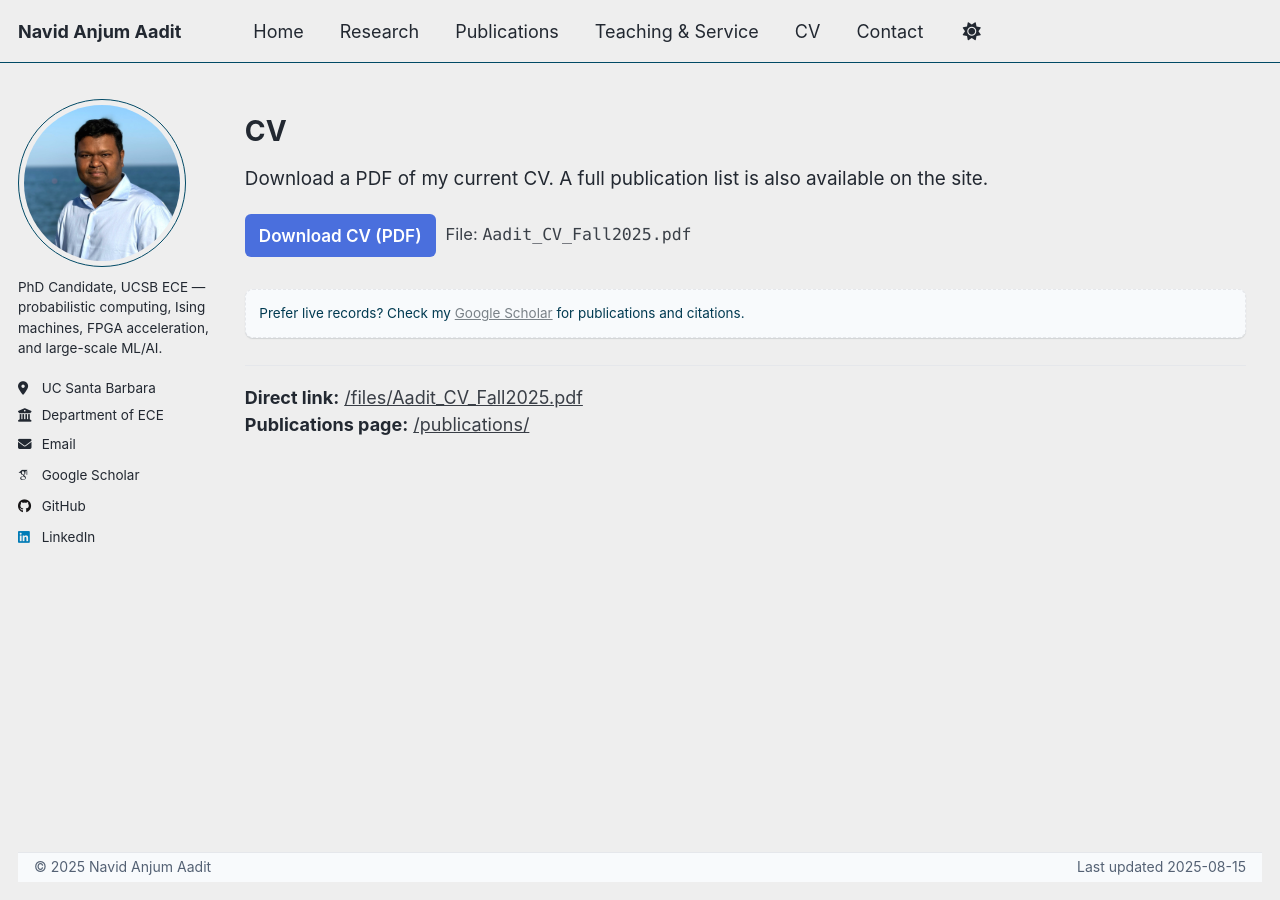
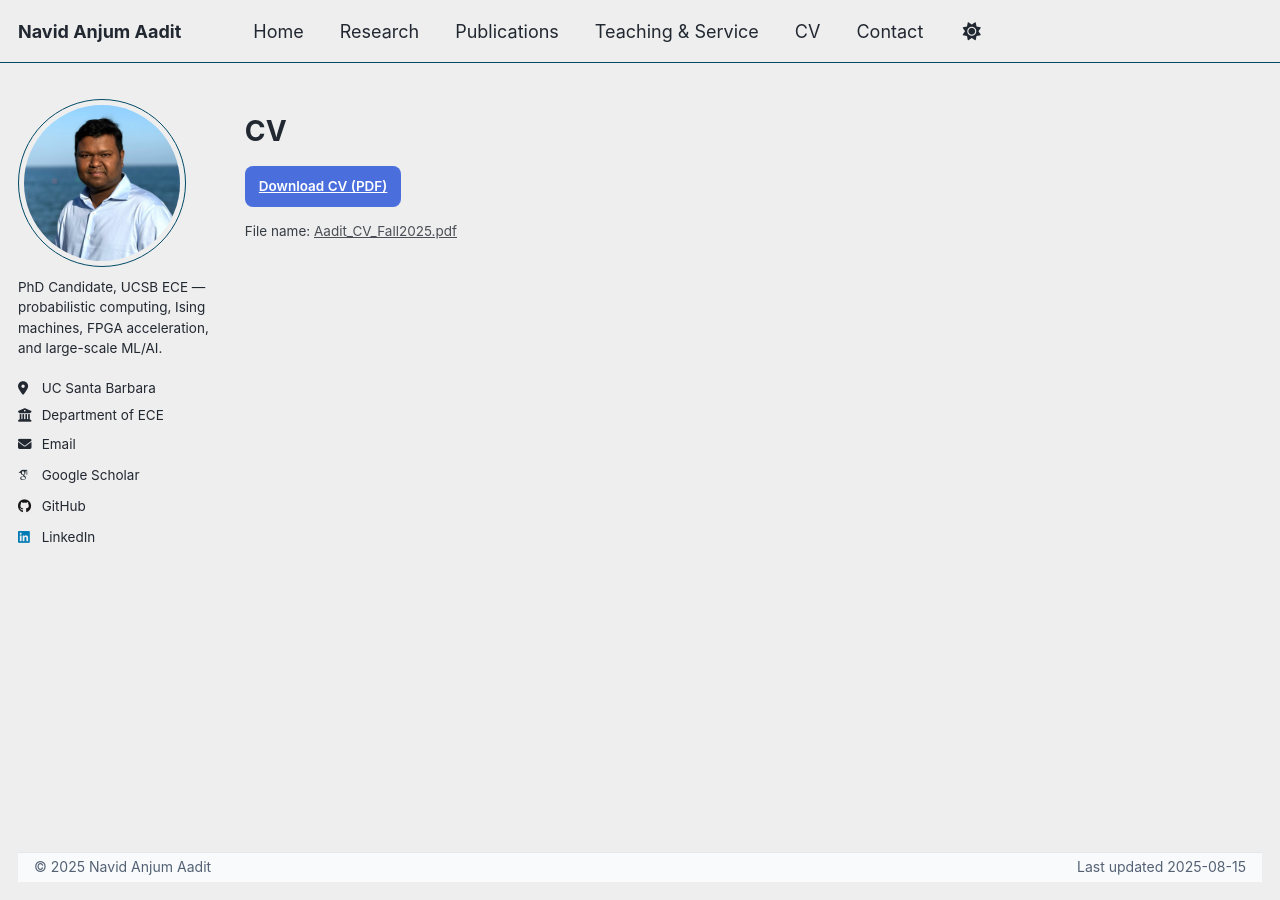
Before and after one commit to navidaadit/navidaadit.github.io, a Jekyll site: the page built from _pages/cv.md, in a window 1280 px wide. Built offline with Jekyll 4.4.1, drawn with Linux system fonts in a browser that asks for light colours; some web fonts are replaced.

Commit message:
Update cv.md

```diff
--- a/_pages/cv.md
+++ b/_pages/cv.md
@@ -5,33 +5,18 @@ title: "CV"
 author_profile: true
 ---
 
-<!-- Page-scoped styles (theme-aware) -->
+<!-- Page-scoped styles (minimal, theme-aware) -->
 <style>
-.cv-lead{font-size:1.05rem;line-height:1.65;margin:.2rem 0 1.1rem;}
-.cv-actions{display:flex;gap:10px;align-items:center;margin:.6rem 0 1.2rem;}
-.btn{display:inline-block;font-weight:600;text-decoration:none;border-radius:8px;padding:10px 14px;border:1px solid transparent;transition:transform .02s ease,background-color .2s ease,border-color .2s ease;}
-.btn:active{transform:translateY(1px);}
-.btn--cv{background:#4a6fdd;color:#fff;border-color:#3f5fc0;}
-.btn--cv:hover{background:#3f5fc0;border-color:#3552a6;}
-.meta{font-size:.92rem;opacity:.88;margin-top:-.3rem}
-.hr{height:1px;background:var(--footer-border,#e5e7eb);margin:1rem 0}
-.notice{font-size:.95rem;padding:.75rem;border:1px dashed var(--footer-border,#e5e7eb);border-radius:8px;background:var(--footer-bg,#f8fafc)}
+.cv-wrap{margin:.4rem 0 1.2rem}
+.btn{display:inline-block;font-weight:600;text-decoration:none;border-radius:8px;padding:10px 14px;border:1px solid #3f5fc0;background:#4a6fdd;color:#fff;transition:background-color .2s ease,border-color .2s ease,transform .02s ease}
+.btn:hover{background:#3f5fc0;border-color:#3552a6}
+.btn:active{transform:translateY(1px)}
+.small{font-size:.92rem;opacity:.9;margin-top:.6rem}
 </style>
 
-<div class="cv-lead">
-Download a PDF of my current CV. A full publication list is also available on the site.
+<div class="cv-wrap">
+  <a class="btn" href="/files/Aadit_CV_Fall2025.pdf">Download CV (PDF)</a>
+  <div class="small">
+    File name: <a href="/files/Aadit_CV_Fall2025.pdf">Aadit_CV_Fall2025.pdf</a>
+  </div>
 </div>
-
-<div class="cv-actions">
-  <a class="btn btn--cv" href="/files/Aadit_CV_Fall2025.pdf">Download CV (PDF)</a>
-  <span class="meta">File: <code>Aadit_CV_Fall2025.pdf</code></span>
-</div>
-
-<div class="notice">
-Prefer live records? Check my <a href="https://scholar.google.com/citations?user=KXA0nl4AAAAJ&hl=en">Google Scholar</a> for publications and citations.
-</div>
-
-<div class="hr"></div>
-
-**Direct link:** <a href="/files/Aadit_CV_Fall2025.pdf">/files/Aadit_CV_Fall2025.pdf</a>
-**Publications page:** <a href="/publications/">/publications/</a>
```
